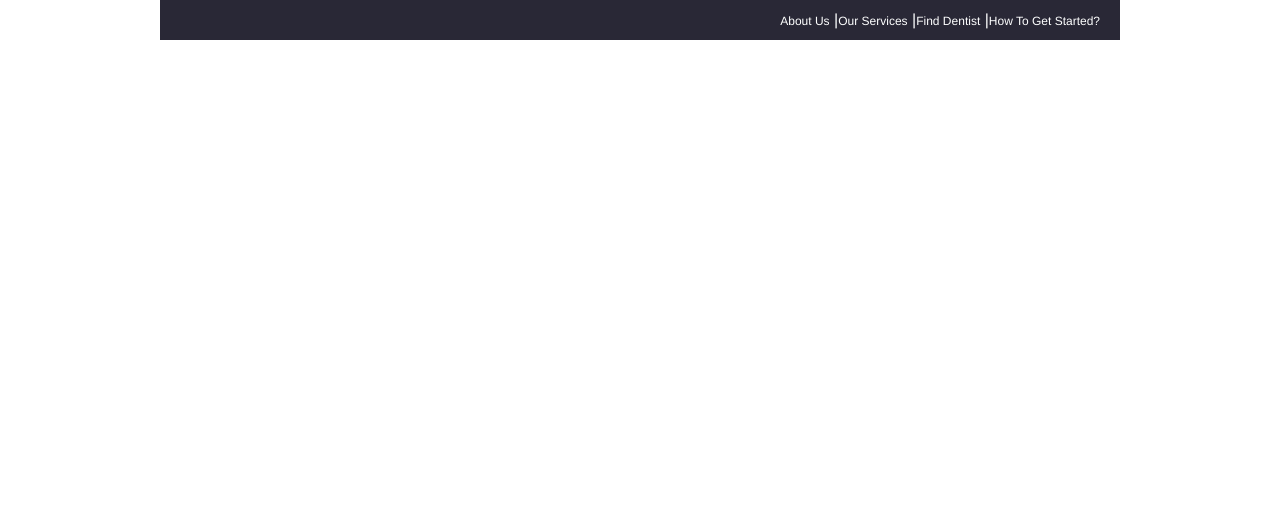
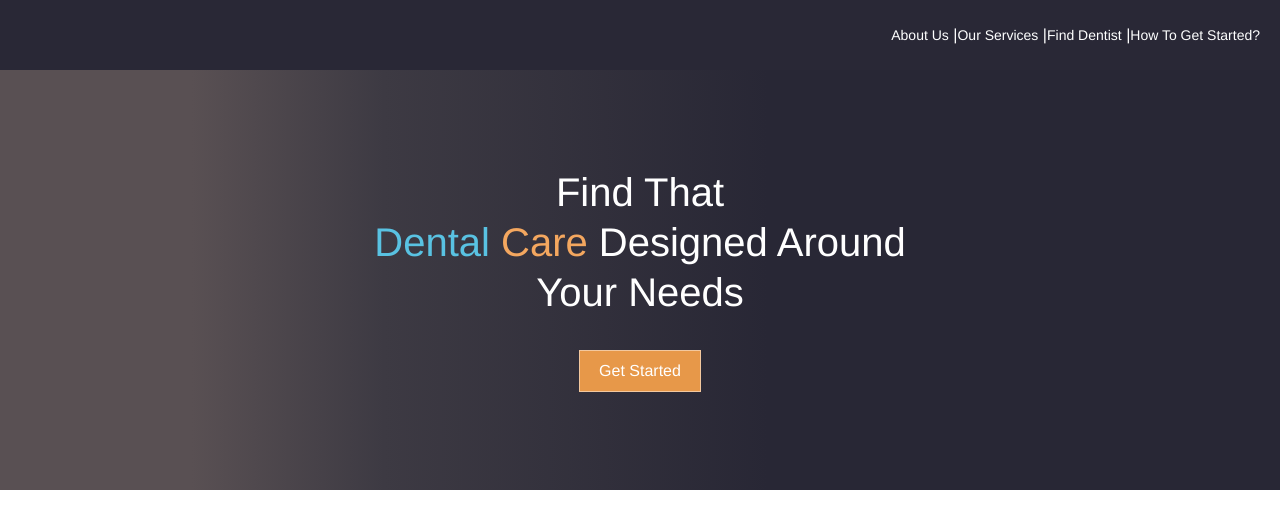
Before and after one commit to optimum-dental/dapp, a Vue app: page /#/ in a window 1280 px wide. Shown: the top 528 px of the page. Built offline with nearby package versions, Linux system fonts and the light colour scheme.

Commit message:
master: ==> Build Intro component. Scope styles.

```diff
--- a/src/components/App.vue
+++ b/src/components/App.vue
@@ -57,7 +57,7 @@ body {
   -moz-osx-font-smoothing: grayscale;
   color: #2c3e50;
   width: 100%;
-  max-width: 960px;
+  /*max-width: 960px;*/
   min-width: 800px;
   margin: auto;
 }
--- a/src/components/home/Home.vue
+++ b/src/components/home/Home.vue
@@ -11,7 +11,8 @@
         </div>
       </div>
     </div>
-    <router-link to="/main-page">Get Started</router-link>
+
+    <Intro />
   </div>
 </template>
 
@@ -21,13 +22,15 @@ export default {
   props: [ 'hasInjectedWeb3' ],
   created: function () {
     this.$store.dispatch(MUTATION_TYPES.CHANGE_CURRENT_ROUTE_TO, '/')
-  }
+  },
+  components: { Intro }
 }
 
 import { MUTATION_TYPES } from '../../util/constants'
+import Intro from './sections/Intro'
 </script>
 
-<style>
+<style scoped>
 #home {
   width: 100%;
 }
@@ -36,16 +39,16 @@ import { MUTATION_TYPES } from '../../util/constants'
   position: absolute;
   padding: 5px 20px;
   top: 0px;
-  height: 40px;
+  height: 70px;
   background: #292836;
   width: 100%;
-  max-width: 960px;
+  /*max-width: 960px;*/
   box-sizing: border-box;
 }
 
 .content {
-  height: 30px;
-  line-height: 30px;
+  height: 60px;
+  line-height: 60px;
 }
 
 .logo {
@@ -59,7 +62,7 @@ import { MUTATION_TYPES } from '../../util/constants'
 }
 
 .links a {
-  font-size: 12px;
+  font-size: 14px;
   color: #feffff;
   text-decoration: none;
 }
--- a/src/components/home/sections/Intro.vue
+++ b/src/components/home/sections/Intro.vue
@@ -0,0 +1,67 @@
+<template>
+  <div id="intro" :has-injected-web3="hasInjectedWeb3">
+    <div class="content">
+      <div class="texts">
+        <div class="text-item">Find That</div>
+        <div class="text-item"><span class='odll-blue'>Dental</span> <span class='odll-orange'>Care</span> Designed Around</div>
+        <div class="text-item third-text">Your Needs</div>
+      </div>
+      <router-link to="/main-page" class="get-started-button">Get Started</router-link>
+    </div>
+  </div>
+</template>
+
+<script>
+export default {
+  name: 'intro',
+  props: ['hasInjectedWeb3']
+}
+</script>
+
+<style scoped>
+#intro {
+  width: 100%;
+  height: 420px;
+  background: #282735;
+  background: linear-gradient(90deg, #595053 15%, #3d3a43 30%, #282735 60%, #282735 75%, #282735 100%);
+  margin-top: 70px;
+}
+.content {
+  height: 100%;
+  text-align: center;
+}
+
+.texts {
+  clear: both;
+  height: 150px;
+  margin-bottom: 30px;
+  padding-top: 100px;
+}
+
+.text-item {
+  margin-bottom: 10px;
+  height: 40px;
+  font-size: 40px;
+  color: #ffffff;
+}
+
+.odll-blue {
+  color: #59c2e2;
+}
+
+.odll-orange {
+  color: #f4a75f;
+}
+
+.get-started-button {
+  background: #e79849;
+  color: #ffffff;
+  width: 120px;
+  height: 40px;
+  border: 1px solid #f3c89e;
+  display: inline-block;
+  clear: both;
+  line-height: 40px;
+  text-decoration: none;
+}
+</style>
```
